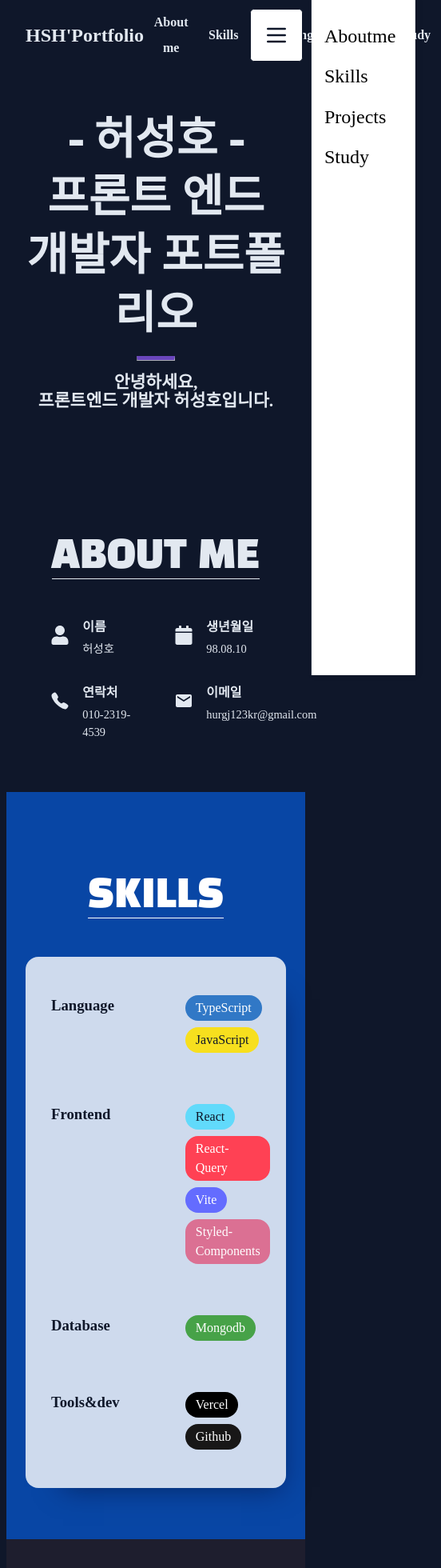
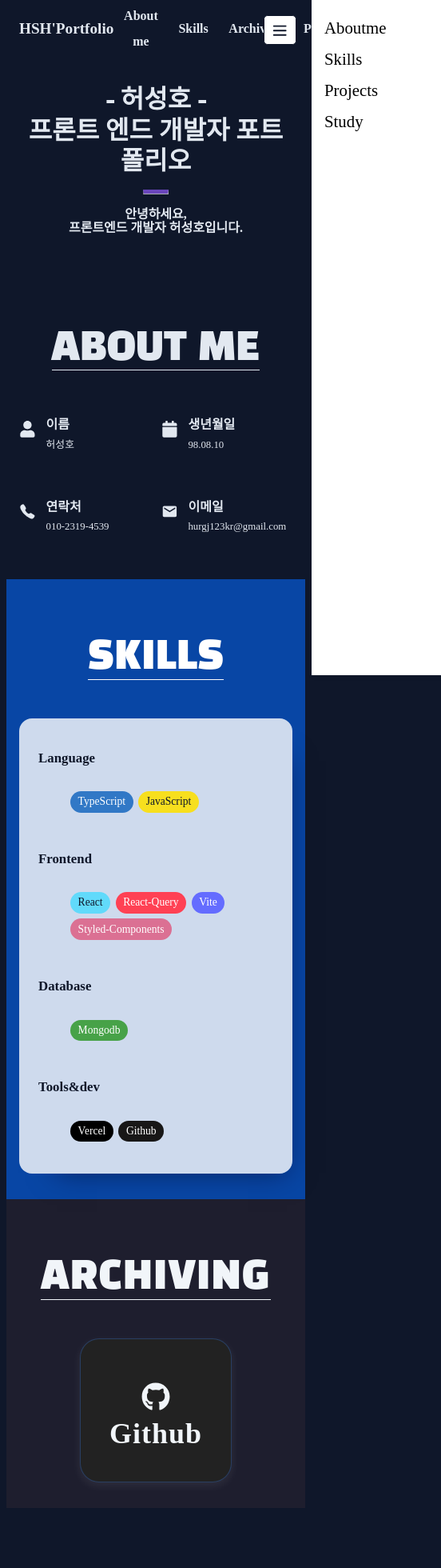
Before and after one commit to sungho-heo/test_protfolio, a React (Vite) app: page / in a window 390 px wide. Shown: the top 1960 px of the page at 80% size, 552 px wide, since content can reach past the window. Built offline with nearby package versions, Linux system fonts and the light colour scheme.

Commit message:
mobile update css

```diff
--- a/src/scss/Header.module.scss
+++ b/src/scss/Header.module.scss
@@ -73,3 +73,30 @@
   border: 1px solid;
   border-radius: 0.3rem;
 }
+
+/* 📱 mobile */
+
+@media (max-width: 768px) {
+  .Header_Title_Container {
+    padding: 1rem;
+    height: 3.5rem;
+  }
+
+  .Header_Title {
+    font-size: 1.2rem;
+  }
+
+  .Header_menu {
+    display: flex;
+    padding: 0.4rem 0.5rem;
+    font-size: 1.4rem;
+    top: 0.5rem;
+    right: 0.5rem;
+    transform: none;
+  }
+
+  /* 메뉴가 햄버거에 가려지지 않도록 */
+  .Header_navigation-menu {
+    margin-right: 3rem;
+  }
+}
--- a/src/scss/Home.module.scss
+++ b/src/scss/Home.module.scss
@@ -116,3 +116,56 @@
 .Sidebar_button:hover {
   color: #3b82f6;
 }
+
+// mobile
+@media (max-width: 768px) {
+  /* Centerhead */
+  .Centerhead_title {
+    font-size: 2rem; /* 모바일에서 글자 축소 */
+    line-height: 1.2;
+  }
+
+  .Centerhead_description {
+    font-size: 1rem; /* 모바일에서 글자 축소 */
+    margin-bottom: 1.5rem;
+  }
+
+  .Centerhead_divide {
+    width: 2rem; /* 모바일에서 구분선 짧게 */
+  }
+
+  /* Archiving */
+  .Archiving_content {
+    padding: 2rem 1rem; /* 모바일 패딩 축소 */
+  }
+
+  .Archiving_archives {
+    flex-direction: column; /* 카드 세로 정렬 */
+    row-gap: 1.5rem; /* 세로 간격 */
+    column-gap: 0; /* 가로 간격 제거 */
+    align-items: center;
+  }
+
+  .Archiving_archive {
+    width: 90%; /* 모바일 폭에 맞게 */
+    padding: 1.5rem;
+  }
+
+  .Archiving_img {
+    font-size: 1.5rem;
+  }
+
+  /* Sidebar */
+  .Side_sidebar {
+    width: 80%; /* 모바일에서 사이드바 넓이 조정 */
+  }
+
+  .Sidebar_content {
+    padding: 1.5rem 1rem;
+  }
+
+  .Sidebar_button {
+    font-size: 1.3rem; /* 모바일에서 버튼 글자 축소 */
+    margin-bottom: 1rem;
+  }
+}
--- a/src/scss/section/Aboutme.module.scss
+++ b/src/scss/section/Aboutme.module.scss
@@ -41,3 +41,41 @@
   margin-top: 0.3rem;
   font-size: 0.9rem;
 }
+
+// mobile
+@media (max-width: 768px) {
+  .Aboutme_content {
+    padding: 2rem 1rem;
+  }
+
+  .Aboutme_infos {
+    flex-wrap: wrap; /* 줄바꿈 허용 */
+    justify-content: space-between; /* 좌우 여백 조절 */
+    row-gap: 1.5rem;
+  }
+
+  .Aboutme_infos-list {
+    width: 48%; /* 2열 */
+    margin-bottom: 1rem;
+  }
+
+  .Aboutme_info {
+    max-width: 100%;
+    margin: 0.5rem auto;
+  }
+
+  .Aboutme_field-title {
+    font-size: 1rem;
+  }
+
+  .Aboutme_icon {
+    font-size: 1.3rem;
+    margin-right: 0.8rem;
+    margin-top: 0.3rem;
+  }
+
+  .Aboutme_text {
+    font-size: 0.8rem;
+    margin-top: 0.2rem;
+  }
+}
--- a/src/scss/section/Projects.module.scss
+++ b/src/scss/section/Projects.module.scss
@@ -159,3 +159,98 @@
   overflow-x: auto;
   font-size: 0.9rem;
 }
+
+// mobile
+@media (max-width: 768px) {
+  /* 카드 컨테이너 */
+  .ProjectDetails_project-details {
+    display: flex;
+    flex-wrap: wrap;
+    gap: 1rem;
+    justify-content: space-between; /* 카드 사이 띄우기 */
+  }
+
+  /* 카드 자체 */
+  .ProjectDetails_project-detail {
+    width: 48%; /* 2열 유지 */
+    min-width: 180px; /* 최소 폭 확보 */
+    padding: 1rem;
+  }
+
+  /* 카드 내부 텍스트 */
+  .ProjectsDetails_name {
+    font-size: 0.9rem;
+    padding: 0.15rem 0.5rem;
+  }
+
+  .ProjectDetails_period {
+    font-size: 0.7rem;
+  }
+
+  .ProjectDetails_title {
+    font-size: 0.9rem;
+  }
+
+  .ProjectDetails_summary {
+    font-size: 0.85rem;
+    padding-left: 0.9rem;
+  }
+
+  /* 링크 길이 처리 */
+  .ProjectsDetails_url {
+    font-size: 0.8rem;
+    padding-left: 0.5rem;
+    word-break: break-word; /* 카드 밖으로 나가는 링크 방지 */
+    overflow-wrap: anywhere;
+  }
+
+  .ProjectDetails_tech-stack {
+    font-size: 0.75rem;
+    padding: 0.15rem 0.4rem;
+    margin-top: 0.5rem;
+  }
+
+  .ProjectDetails_button-container {
+    gap: 0.3rem;
+  }
+
+  .ProjectDetails_button {
+    font-size: 0.8rem;
+    padding: 0.25rem 0.6rem;
+  }
+
+  /* modal markdown */
+  .Modal_body {
+    padding-left: 0.8rem;
+  }
+
+  .MarkDown_header-title {
+    padding-bottom: 0.8rem;
+    margin-bottom: 0.8rem;
+  }
+
+  .MarkDown_header-text {
+    font-size: 0.9rem;
+  }
+
+  .MarkDown_period {
+    font-size: 0.7rem;
+  }
+
+  .MarkDown_text {
+    padding: 0 0.5rem;
+  }
+
+  .MarkDown_setup pre {
+    width: 100%;
+    font-size: 0.75rem;
+    padding: 0.6rem;
+  }
+}
+
+/* 화면이 더 좁으면 1열로 전환 */
+@media (max-width: 480px) {
+  .ProjectDetails_project-detail {
+    width: 100%; /* 1열로 변경 */
+  }
+}
--- a/src/scss/section/Skills.module.scss
+++ b/src/scss/section/Skills.module.scss
@@ -55,3 +55,37 @@ ul.Skills_list {
   font-weight: 500;
   font-size: 1rem;
 }
+
+// mobile
+@media (max-width: 768px) {
+  .Skills_content {
+    padding: 2rem 1rem; /* 패딩 축소 */
+  }
+
+  .Skills_skill-sets {
+    padding: 1.5rem;
+    row-gap: 1rem; /* 모바일에서 간격 줄임 */
+  }
+
+  .Skills_skill_container {
+    flex-direction: column; /* 모바일에서 세로 정렬 */
+    align-items: flex-start;
+    column-gap: 0;
+    row-gap: 1rem;
+  }
+
+  .Skills_name {
+    width: 100%; /* 모바일에서는 이름 전체 폭 사용 */
+    font-size: 0.9rem; /* 글자 축소 */
+    column-gap: 0.5rem;
+  }
+
+  .Skills_list {
+    gap: 0.4rem;
+  }
+
+  .Skills_skill {
+    font-size: 0.85rem; /* 글자 크기 축소 */
+    padding: 0.2rem 0.6rem; /* 패딩 축소 */
+  }
+}
```
